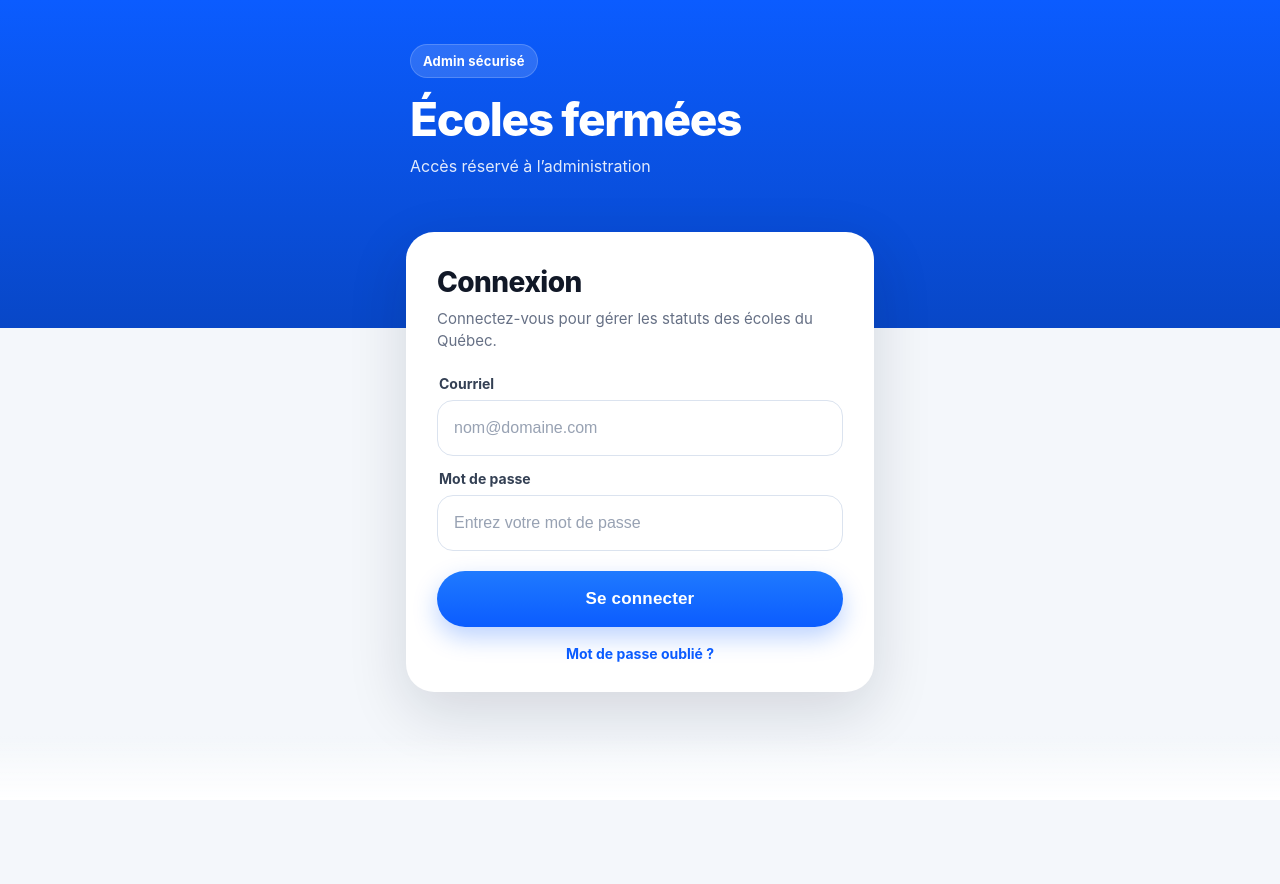
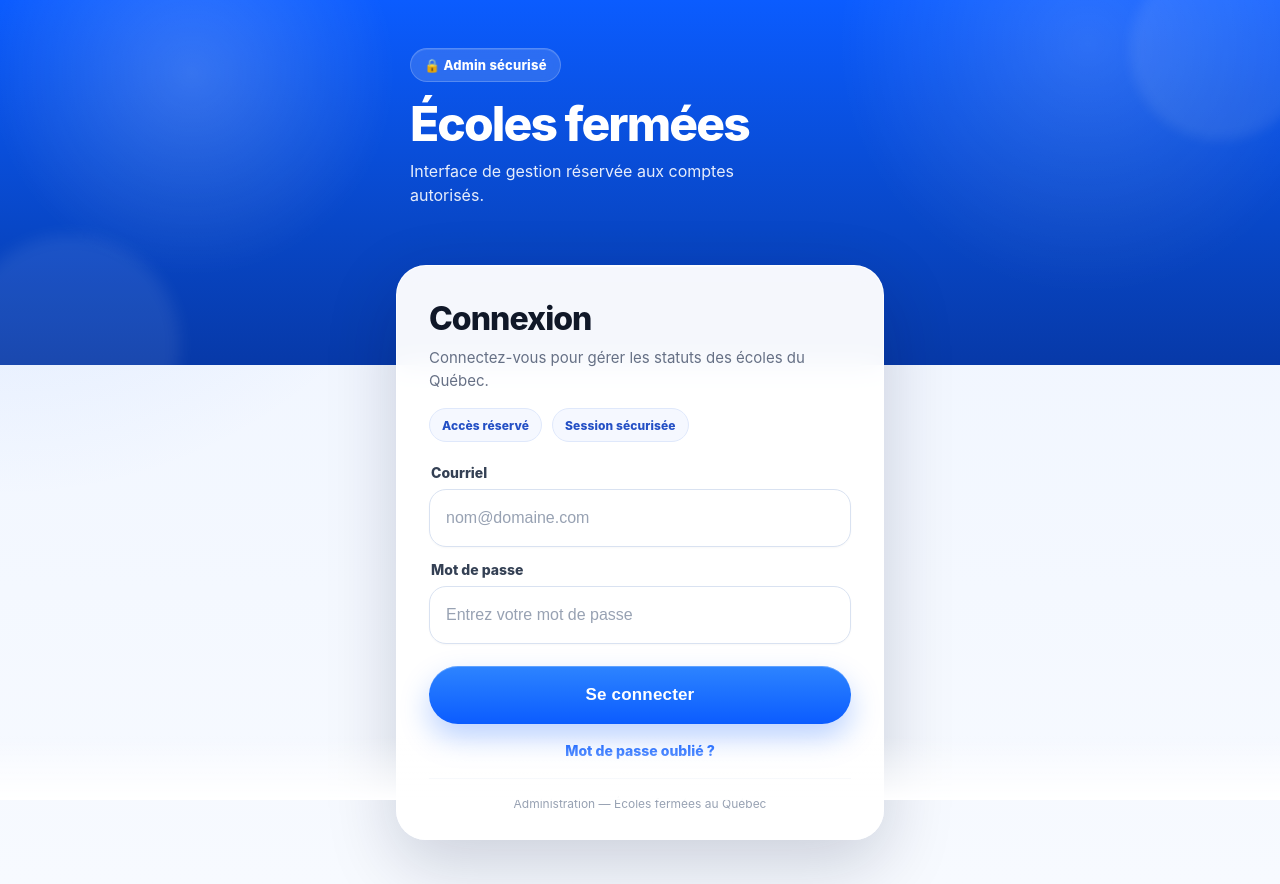
Before and after one commit to Th3r0ux/ecoles-fermees, a plain HTML site: page admin.html in a window 1280 px wide. Before the commit the page ends 800 px from the top, so only its background shows below. Drawn offline with Linux system fonts and the light colour scheme; a script that the page names is missing.

Commit message:
Update login polish v3.html

```diff
--- a/admin.html
+++ b/admin.html
@@ -22,13 +22,15 @@
 :root{
   --auth-blue: #0b5cff;
   --auth-blue-dark: #0847c7;
-  --auth-bg: #f4f7fb;
-  --auth-card: #ffffff;
-  --auth-text: #111827;
+  --auth-blue-deep: #0739a8;
+  --auth-bg: #eef4ff;
+  --auth-card: rgba(255,255,255,0.96);
+  --auth-text: #101828;
   --auth-muted: #667085;
-  --auth-border: #dbe3ef;
-  --auth-shadow: 0 20px 60px rgba(15, 23, 42, 0.14);
-  --auth-radius: 28px;
+  --auth-border: #d9e2f1;
+  --auth-shadow: 0 24px 70px rgba(8, 15, 52, 0.18);
+  --auth-shadow-soft: 0 10px 30px rgba(11, 92, 255, 0.12);
+  --auth-radius: 30px;
 }
 
 html, body{
@@ -37,7 +39,10 @@ html, body{
 
 body{
   margin: 0;
-  background: var(--auth-bg);
+  background:
+    radial-gradient(circle at top left, rgba(79, 140, 255, 0.18), transparent 32%),
+    radial-gradient(circle at top right, rgba(255, 255, 255, 0.22), transparent 24%),
+    linear-gradient(180deg, #eef4ff 0%, #f7faff 100%);
   color: var(--auth-text);
 }
 
@@ -49,11 +54,41 @@ body{
 }
 
 .auth-top{
-  background: linear-gradient(180deg, var(--auth-blue) 0%, var(--auth-blue-dark) 100%);
-  padding: 28px 20px 120px;
+  position: relative;
+  overflow: hidden;
+  background:
+    radial-gradient(circle at 15% 20%, rgba(255,255,255,0.18), transparent 18%),
+    radial-gradient(circle at 85% 12%, rgba(255,255,255,0.14), transparent 22%),
+    linear-gradient(180deg, var(--auth-blue) 0%, var(--auth-blue-dark) 62%, var(--auth-blue-deep) 100%);
+  padding: 34px 20px 124px;
+}
+
+.auth-top::before{
+  content:"";
+  position:absolute;
+  inset:auto auto -90px -40px;
+  width:220px;
+  height:220px;
+  border-radius:50%;
+  background: rgba(255,255,255,0.08);
+  filter: blur(8px);
+}
+
+.auth-top::after{
+  content:"";
+  position:absolute;
+  top:-40px;
+  right:-30px;
+  width:180px;
+  height:180px;
+  border-radius:50%;
+  background: rgba(255,255,255,0.08);
+  filter: blur(6px);
 }
 
 .auth-brand{
+  position: relative;
+  z-index: 1;
   max-width: 460px;
   margin: 0 auto;
   color: #fff;
@@ -62,72 +97,111 @@ body{
 .auth-brand-badge{
   display: inline-flex;
   align-items: center;
-  padding: 8px 12px;
+  gap: 8px;
+  padding: 8px 13px;
   border-radius: 999px;
   background: rgba(255,255,255,0.14);
-  border: 1px solid rgba(255,255,255,0.18);
+  border: 1px solid rgba(255,255,255,0.20);
+  box-shadow: inset 0 1px 0 rgba(255,255,255,0.10);
   font-size: 13px;
-  font-weight: 700;
+  font-weight: 800;
   letter-spacing: 0.2px;
   margin-bottom: 18px;
+  backdrop-filter: blur(8px);
+  -webkit-backdrop-filter: blur(8px);
 }
 
 .auth-brand h1{
   margin: 0;
-  font-size: clamp(32px, 6vw, 46px);
-  line-height: 1.02;
-  font-weight: 800;
-  letter-spacing: -0.03em;
+  font-size: clamp(34px, 7vw, 48px);
+  line-height: 0.98;
+  font-weight: 850;
+  letter-spacing: -0.04em;
 }
 
 .auth-brand p{
   margin: 12px 0 0 0;
+  max-width: 340px;
   font-size: 16px;
-  line-height: 1.45;
-  color: rgba(255,255,255,0.88);
+  line-height: 1.5;
+  color: rgba(255,255,255,0.90);
 }
 
 .auth-card-wrap{
   width: 100%;
-  max-width: 460px;
-  margin: -72px auto 0;
-  padding: 0 16px 32px;
+  max-width: 470px;
+  margin: -78px auto 0;
+  padding: 0 16px 34px;
   box-sizing: border-box;
 }
 
 .auth-card{
+  position: relative;
   background: var(--auth-card);
   border-radius: var(--auth-radius);
   box-shadow: var(--auth-shadow);
-  padding: 28px 22px 22px;
-  border: 1px solid rgba(255,255,255,0.7);
+  padding: 30px 22px 22px;
+  border: 1px solid rgba(255,255,255,0.85);
+  backdrop-filter: blur(14px);
+  -webkit-backdrop-filter: blur(14px);
+}
+
+.auth-card::before{
+  content:"";
+  position:absolute;
+  top:0;
+  left:22px;
+  right:22px;
+  height:1px;
+  background: linear-gradient(90deg, transparent, rgba(255,255,255,0.95), transparent);
 }
 
 .auth-card-head h2{
   margin: 0;
-  font-size: 28px;
-  line-height: 1.1;
-  font-weight: 800;
-  letter-spacing: -0.02em;
+  font-size: 30px;
+  line-height: 1.05;
+  font-weight: 850;
+  letter-spacing: -0.03em;
 }
 
 .auth-card-head p{
   margin: 10px 0 0 0;
   color: var(--auth-muted);
   font-size: 15px;
-  line-height: 1.5;
+  line-height: 1.55;
+}
+
+.auth-meta{
+  display: flex;
+  flex-wrap: wrap;
+  gap: 10px;
+  margin-top: 16px;
+}
+
+.auth-chip{
+  display: inline-flex;
+  align-items: center;
+  min-height: 32px;
+  padding: 0 12px;
+  border-radius: 999px;
+  background: #f5f8ff;
+  border: 1px solid #dfe8fb;
+  color: #2450c5;
+  font-size: 12px;
+  font-weight: 800;
+  letter-spacing: 0.01em;
 }
 
 .auth-msg{
   display: none;
   margin: 18px 0 0 0;
-  padding: 12px 14px;
-  border-radius: 14px;
+  padding: 13px 14px;
+  border-radius: 15px;
   font-size: 14px;
-  line-height: 1.4;
+  line-height: 1.45;
   background: #fff4f4;
   color: #b42318;
-  border: 1px solid #f3c7c7;
+  border: 1px solid #f0c7c7;
 }
 
 .auth-msg:not(:empty){
@@ -142,52 +216,67 @@ body{
   display: block;
   margin: 0 0 8px 2px;
   font-size: 14px;
-  font-weight: 700;
+  font-weight: 800;
   color: #344054;
+}
+
+.auth-field{
+  position: relative;
 }
 
 .auth-input{
   width: 100%;
   box-sizing: border-box;
-  height: 56px;
-  border-radius: 16px;
+  height: 58px;
+  border-radius: 17px;
   border: 1px solid var(--auth-border);
   background: #fff;
   padding: 0 16px;
   font-size: 16px;
   color: var(--auth-text);
   outline: none;
-  transition: border-color .15s ease, box-shadow .15s ease, transform .15s ease;
+  transition: border-color .16s ease, box-shadow .16s ease, transform .16s ease, background-color .16s ease;
   margin-bottom: 14px;
+  box-shadow: 0 1px 2px rgba(16,24,40,0.03);
 }
 
 .auth-input::placeholder{
   color: #98a2b3;
 }
 
+.auth-input:hover{
+  border-color: #c4d2ea;
+}
+
 .auth-input:focus{
-  border-color: rgba(11, 92, 255, 0.8);
-  box-shadow: 0 0 0 4px rgba(11, 92, 255, 0.12);
+  border-color: rgba(11, 92, 255, 0.85);
+  box-shadow:
+    0 0 0 4px rgba(11, 92, 255, 0.12),
+    0 6px 18px rgba(11, 92, 255, 0.08);
+  background: #fff;
 }
 
 .auth-primary-btn{
   width: 100%;
-  height: 56px;
+  height: 58px;
   border: none;
   border-radius: 999px;
-  background: linear-gradient(180deg, #1f7aff 0%, #0b5cff 100%);
+  background: linear-gradient(180deg, #2d84ff 0%, #0b5cff 100%);
   color: #fff;
   font-size: 17px;
-  font-weight: 800;
+  font-weight: 850;
   letter-spacing: 0.01em;
   cursor: pointer;
-  transition: transform .12s ease, box-shadow .12s ease, opacity .12s ease;
-  box-shadow: 0 10px 24px rgba(11, 92, 255, 0.28);
-  margin-top: 6px;
+  transition: transform .14s ease, box-shadow .14s ease, opacity .14s ease, filter .14s ease;
+  box-shadow:
+    0 14px 30px rgba(11, 92, 255, 0.28),
+    inset 0 1px 0 rgba(255,255,255,0.24);
+  margin-top: 8px;
 }
 
 .auth-primary-btn:hover{
   transform: translateY(-1px);
+  filter: brightness(1.02);
 }
 
 .auth-primary-btn:active{
@@ -197,6 +286,7 @@ body{
 .auth-primary-btn:disabled{
   opacity: .65;
   cursor: default;
+  box-shadow: 0 8px 18px rgba(11, 92, 255, 0.18);
 }
 
 .auth-links{
@@ -207,12 +297,22 @@ body{
 .auth-links a{
   color: var(--auth-blue);
   font-size: 14px;
-  font-weight: 700;
+  font-weight: 800;
   text-decoration: none;
 }
 
 .auth-links a:hover{
   text-decoration: underline;
+}
+
+.auth-foot{
+  margin-top: 18px;
+  padding-top: 16px;
+  border-top: 1px solid #e9eef7;
+  text-align: center;
+  color: #98a2b3;
+  font-size: 12px;
+  line-height: 1.45;
 }
 
 /* Cache le shell login quand connecté */
@@ -235,17 +335,21 @@ body.authenticated .auth-shell{
 
 @media (min-width: 768px){
   .auth-top{
-    padding: 44px 32px 150px;
+    padding: 48px 32px 158px;
   }
 
   .auth-card-wrap{
-    max-width: 500px;
-    margin-top: -96px;
-    padding-bottom: 40px;
+    max-width: 520px;
+    margin-top: -100px;
+    padding-bottom: 44px;
   }
 
   .auth-card{
-    padding: 34px 30px 28px;
+    padding: 36px 32px 26px;
+  }
+
+  .auth-card-head h2{
+    font-size: 32px;
   }
 }
 
@@ -387,9 +491,9 @@ body.authenticated .auth-shell{
   <div class="auth-shell">
     <div class="auth-top">
       <div class="auth-brand">
-        <div class="auth-brand-badge">Admin sécurisé</div>
+        <div class="auth-brand-badge">🔒 Admin sécurisé</div>
         <h1>Écoles fermées</h1>
-        <p>Accès réservé à l’administration</p>
+        <p>Interface de gestion réservée aux comptes autorisés.</p>
       </div>
     </div>
 
@@ -398,12 +502,18 @@ body.authenticated .auth-shell{
   <div class="auth-card-head">
     <h2>Connexion</h2>
     <p>Connectez-vous pour gérer les statuts des écoles du Québec.</p>
+
+    <div class="auth-meta">
+      <span class="auth-chip">Accès réservé</span>
+      <span class="auth-chip">Session sécurisée</span>
+    </div>
   </div>
 
   <div id="msg" class="auth-msg" aria-live="polite"></div>
 
   <div id="loginBox">
     <label class="auth-label" for="email">Courriel</label>
+    <div class="auth-field">
       <input
         id="email"
         class="auth-input"
@@ -411,8 +521,10 @@ body.authenticated .auth-shell{
         placeholder="nom@domaine.com"
         autocomplete="email"
       >
+    </div>
 
     <label class="auth-label" for="password">Mot de passe</label>
+    <div class="auth-field">
       <input
         id="password"
         class="auth-input"
@@ -420,11 +532,16 @@ body.authenticated .auth-shell{
         placeholder="Entrez votre mot de passe"
         autocomplete="current-password"
       >
+    </div>
 
     <button id="loginBtn" class="auth-primary-btn">Se connecter</button>
 
     <div class="auth-links">
       <a href="reset-password.html">Mot de passe oublié ?</a>
+    </div>
+
+    <div class="auth-foot">
+      Administration — Écoles fermées au Québec
     </div>
   </div>
 </div>
@@ -880,7 +997,14 @@ document.getElementById("loginBtn").addEventListener("click", async () => {
     return;
   }
 
+  const loginBtn = document.getElementById("loginBtn");
+loginBtn.disabled = true;
+loginBtn.textContent = "Connexion...";
+
   const { error } = await supabase.auth.signInWithPassword({ email, password });
+
+  loginBtn.disabled = false;
+loginBtn.textContent = "Se connecter";
 
   if (error) {
     recordFailedAttempt();
```
Lines whose indentation alone changed are shown as unchanged.
